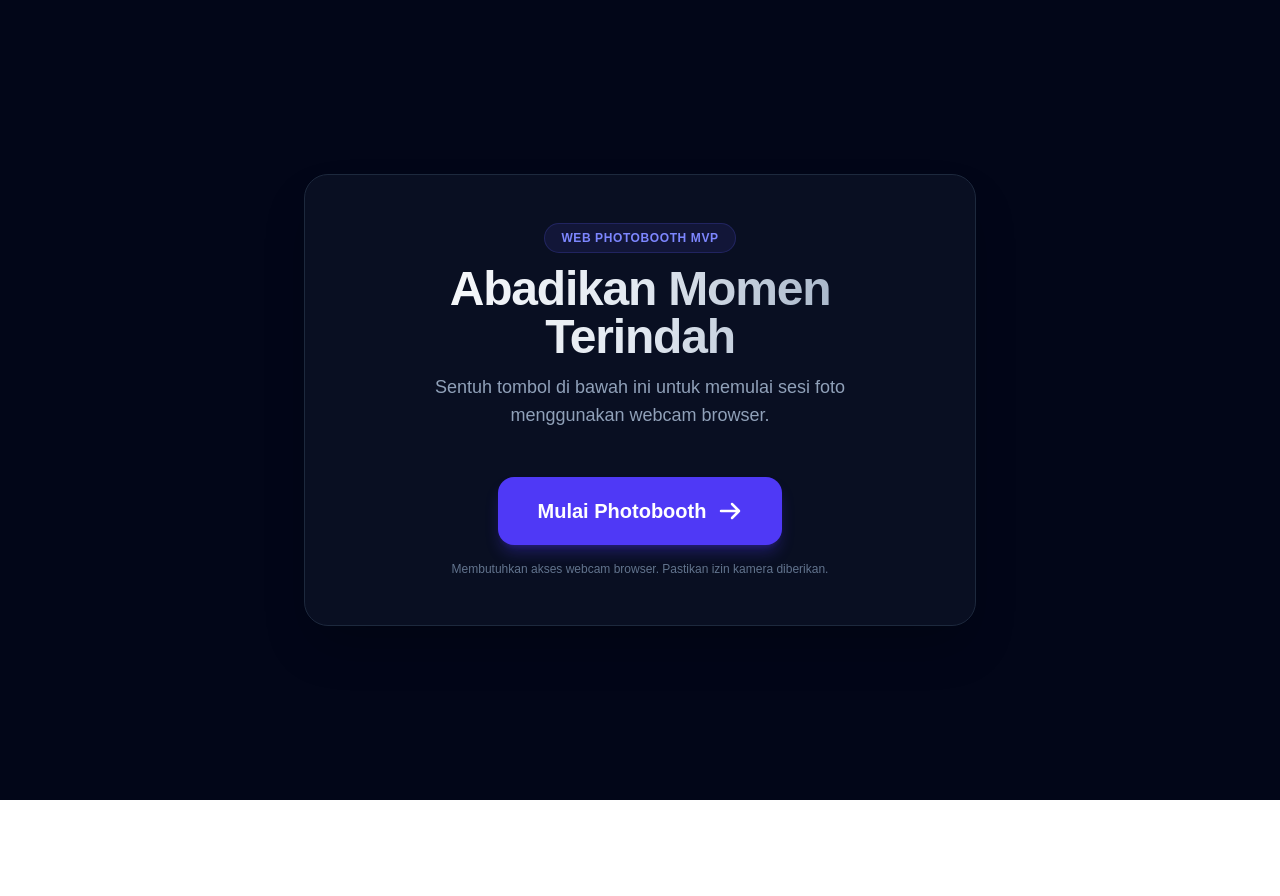
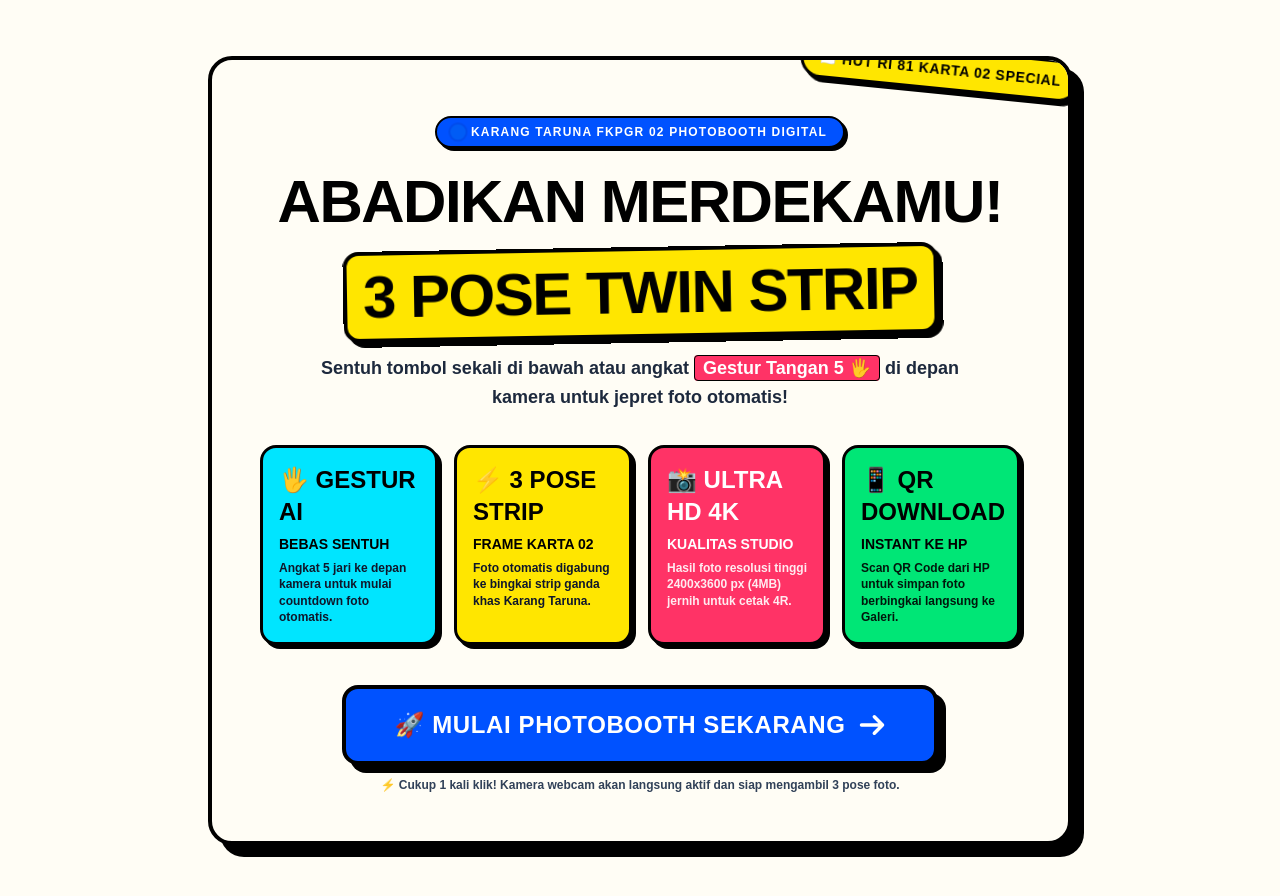
Before and after one commit to Prinaldi77/Photobooth_Karta, a Next.js app: page / in a window 1280 px wide. Shown: the top 896 px of the page. Before the commit the page ends 800 px from the top, so only its background shows below. Built offline with nearby package versions, Linux system fonts and the light colour scheme.

Commit message:
fix: make domain root / render PhotoboothContainer directly for 1-click start

```diff
--- a/src/app/page.tsx
+++ b/src/app/page.tsx
@@ -1,47 +1,11 @@
-import Link from 'next/link';
+import { Metadata } from 'next';
+import { PhotoboothContainer } from '@/components/photobooth/PhotoboothContainer';
+
+export const metadata: Metadata = {
+  title: 'Karang Taruna FKPGR 02 Photobooth | HUT RI 81',
+  description: 'Abadikan momen 3 pose foto twin strip berkualitas Ultra HD dengan gestur tangan AI interaktif.',
+};
 
 export default function Home() {
-  return (
-    <main className="min-h-screen bg-slate-950 text-slate-100 flex flex-col items-center justify-center p-6 select-none">
-      <div className="max-w-2xl w-full text-center space-y-8 bg-slate-900/60 p-8 sm:p-12 rounded-3xl border border-slate-800 backdrop-blur shadow-2xl">
-        <div className="space-y-3">
-          <span className="inline-block px-4 py-1.5 rounded-full text-xs font-semibold uppercase tracking-wider bg-indigo-500/10 text-indigo-400 border border-indigo-500/20">
-            Web Photobooth MVP
-          </span>
-          <h1 className="text-4xl sm:text-5xl font-extrabold tracking-tight bg-gradient-to-r from-white via-slate-200 to-slate-400 bg-clip-text text-transparent">
-            Abadikan Momen Terindah
-          </h1>
-          <p className="text-slate-400 text-lg max-w-md mx-auto">
-            Sentuh tombol di bawah ini untuk memulai sesi foto menggunakan webcam browser.
-          </p>
-        </div>
-
-        <div className="pt-4 flex flex-col items-center gap-4">
-          <Link
-            href="/photobooth"
-            className="w-full sm:w-auto px-10 py-5 rounded-2xl bg-indigo-600 hover:bg-indigo-500 active:scale-98 text-white font-bold text-xl transition-all shadow-lg shadow-indigo-600/30 flex items-center justify-center gap-3"
-          >
-            <span>Mulai Photobooth</span>
-            <svg
-              className="w-6 h-6"
-              fill="none"
-              stroke="currentColor"
-              viewBox="0 0 24 24"
-              xmlns="http://www.w3.org/2000/svg"
-            >
-              <path
-                strokeLinecap="round"
-                strokeLinejoin="round"
-                strokeWidth={2.5}
-                d="M14 5l7 7m0 0l-7 7m7-7H3"
-              />
-            </svg>
-          </Link>
-          <p className="text-xs text-slate-500">
-            Membutuhkan akses webcam browser. Pastikan izin kamera diberikan.
-          </p>
-        </div>
-      </div>
-    </main>
-  );
+  return <PhotoboothContainer />;
 }
```
